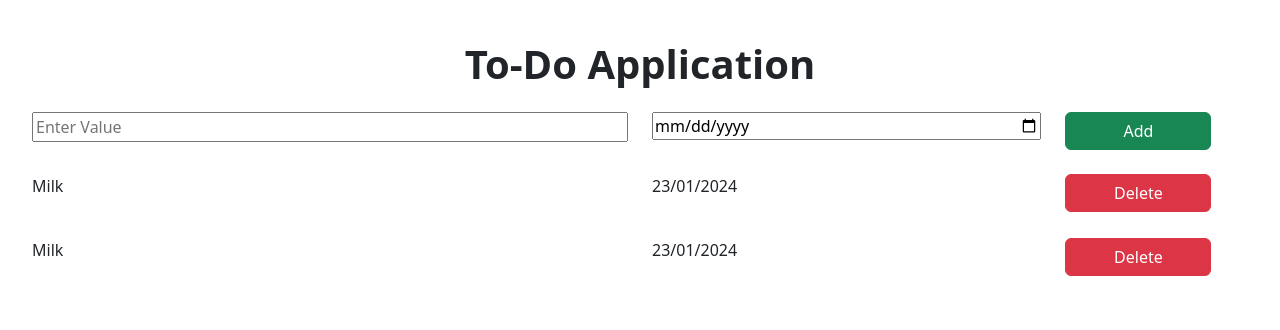
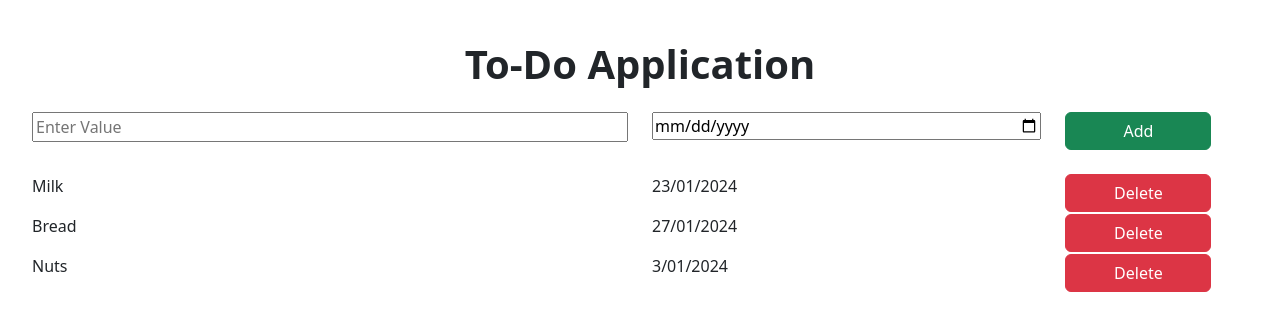
Before and after one commit to SagarSeladiya/Todo_App_React, a React (Vite) app: page / in a window 1280 px wide. Shown: the top 330 px of the page. Built offline with nearby package versions, Linux system fonts and the light colour scheme.

Commit message:
Data fetching By Map method and pass data by props

```diff
--- a/src/App.jsx
+++ b/src/App.jsx
@@ -9,12 +9,27 @@ import AppItems from "./components/AppItems";
 function App() {
   const [count, setCount] = useState(0);
 
+  let AllItems = [
+    {
+      name: "Milk",
+      date: "23/01/2024",
+    },
+
+    {
+      name: "Bread",
+      date: "27/01/2024",
+    },
+
+    {
+      name: "Nuts",
+      date: "3/01/2024",
+    },
+  ];
   return (
     <>
       <AppTitle />
       <AppInput />
-      <AppItems />
-      <AppItems />
+      <AppItems AllItems={AllItems} />
     </>
   );
 }
--- a/src/components/AppItems.jsx
+++ b/src/components/AppItems.jsx
@@ -1,20 +1,21 @@
-function AppItems() {
-  let name = "Milk";
-  let date = "23/01/2024";
+function AppItems({ AllItems }) {
   return (
     <div className="text-left pb-4">
-      <div className="row">
+      {AllItems.map((items) => (
+        <div className="row" key={items.name}>
           <div className="col-sm-6 ">
-          <p className="text-left">{name}</p>
+            <p className="text-left">{items.name}</p>
           </div>
           <div className="col-sm-4">
-          <p>{date}</p>
+            <p>{items.date}</p>
           </div>
           <div className="col-sm-2">
             <button className="btn btn-danger ">Delete</button>
           </div>
         </div>
+      ))}
     </div>
   );
 }
+
 export default AppItems;
--- a/src/components/AppTitle.jsx
+++ b/src/components/AppTitle.jsx
@@ -1,7 +1,9 @@
 function AppTitle() {
   return (
     <div className="m-2 mb-4 text-center">
-      <h1 className="font-weight-bold" style={{'font-weight': 'bold'}}>To-Do Application</h1>
+      <h1 className="font-weight-bold" style={{ fontWeight: "bold" }}>
+        To-Do Application
+      </h1>
     </div>
   );
 }
```
Lines whose indentation alone changed are shown as unchanged.
